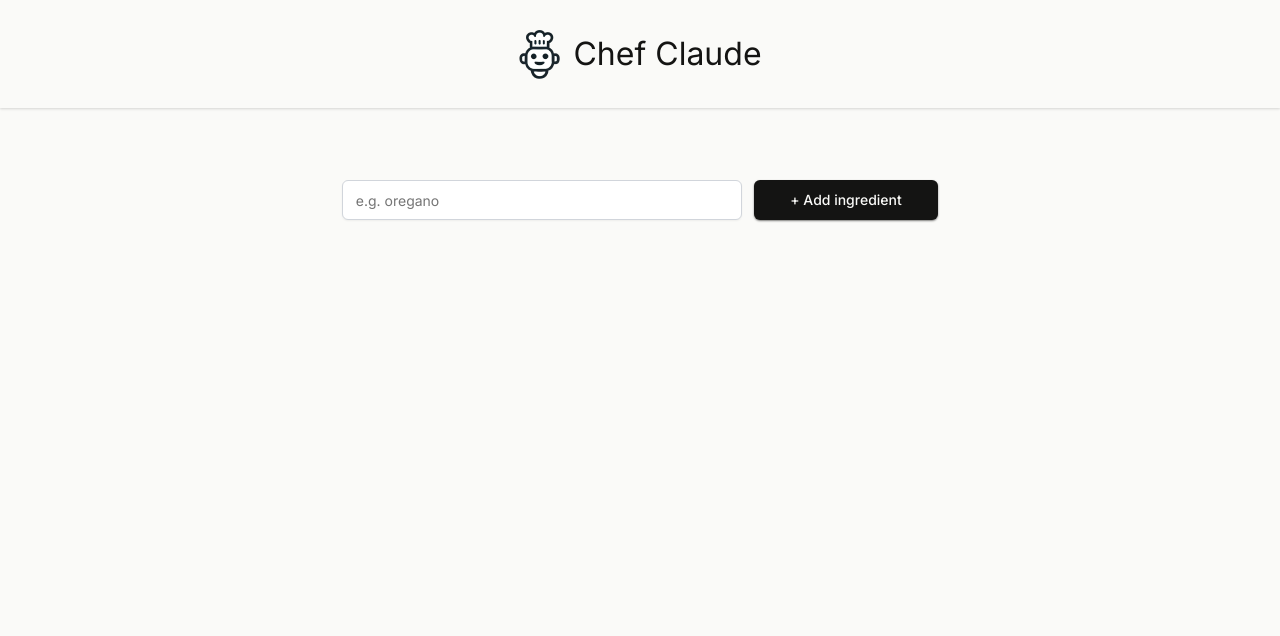
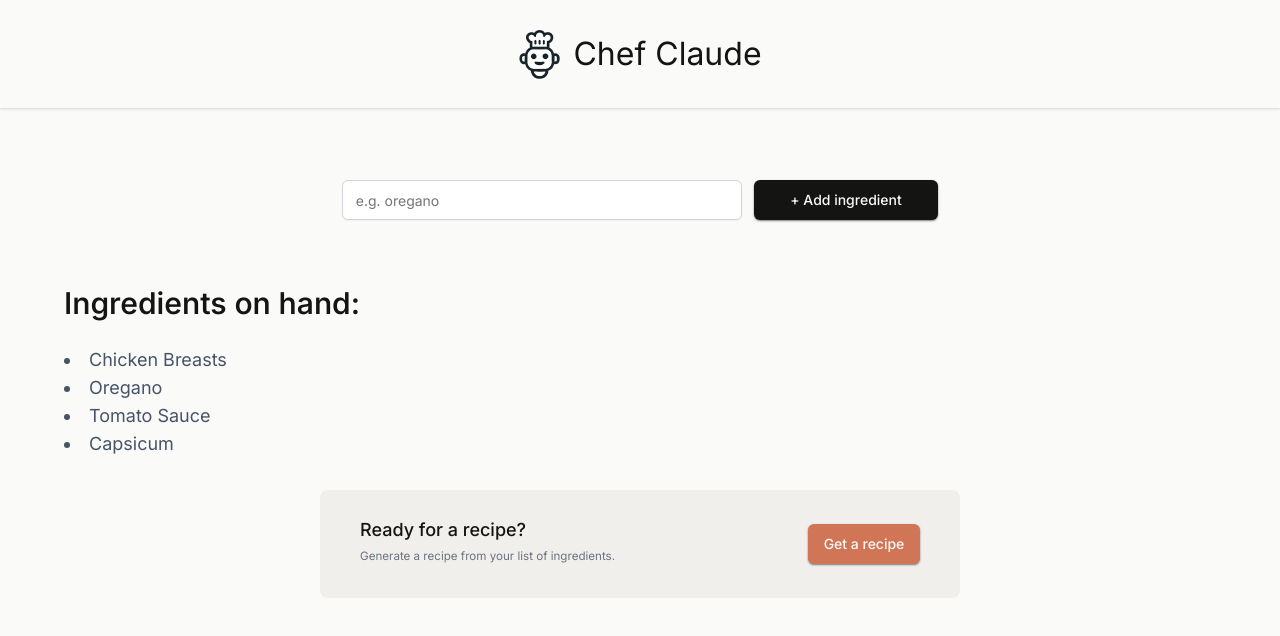
Before and after one commit to sabeeh-ck/fs-05-react-chefclaude, a React (Vite) app: page / in a window 1280 px wide. Shown: the top 636 px of the page. Built offline with nearby package versions, Linux system fonts and the light colour scheme.

Commit message:
Commit 6.1

```diff
--- a/src/Main.jsx
+++ b/src/Main.jsx
@@ -1,12 +1,19 @@
 import React from "react";
 
 export default function Main() {
-    const [ingredients, setIngredients] = React.useState([]);
+    const [ingredients, setIngredients] = React.useState([
+        "Chicken Breasts",
+        "Oregano",
+        "Tomato Sauce",
+        "Capsicum",
+    ]);
 
     const addIngredient = (formData) => {
         const newIngredient = formData.get("ingredient");
         setIngredients((prevIngredient) => [...prevIngredient, newIngredient]);
     };
+
+    const [recipeShown, setRecipeShown] = React.useState(false);
 
     return (
         <main>
@@ -14,7 +21,7 @@
                 <input type="text" aria-label="Add ingredient" placeholder="e.g. oregano" name="ingredient" />
                 <button>+ Add ingredient</button>
             </form>
-            {ingredients.length > 0 ? (
+            {ingredients.length > 0 && (
                 <section>
                     <h2>Ingredients on hand:</h2>
                     <ul>
@@ -22,15 +29,73 @@
                             <li key={ingredient}> {ingredient} </li>
                         ))}
                     </ul>
-                    <div className="get-recipe-container">
-                        <div>
-                            <h3>Ready for a recipe?</h3>
-                            <p>Generate a recipe from your list of ingredients.</p>
+                    {ingredients.length > 3 && (
+                        <div className="get-recipe-container">
+                            <div>
+                                <h3>Ready for a recipe?</h3>
+                                <p>Generate a recipe from your list of ingredients.</p>
+                            </div>
+                            <button onClick={() => setRecipeShown(true)}>Get a recipe</button>
                         </div>
-                        <button>Get a recipe</button>
-                    </div>
+                    )}
                 </section>
-            ) : null}
+            )}
+            {recipeShown && (
+                <section>
+                    <h2>Chef Claude Recommends:</h2>
+                    <article className="suggested-recipe-container" aria-live="polite">
+                        <p>
+                            Based on the ingredients you have available, I would recommend making a simple a
+                            delicious <strong>Beef Bolognese Pasta</strong>. Here is the recipe:
+                        </p>
+                        <h3>Beef Bolognese Pasta</h3>
+                        <strong>Ingredients:</strong>
+                        <ul>
+                            <li>1 lb. ground beef</li>
+                            <li>1 onion, diced</li>
+                            <li>3 cloves garlic, minced</li>
+                            <li>2 tablespoons tomato paste</li>
+                            <li>1 (28 oz) can crushed tomatoes</li>
+                            <li>1 cup beef broth</li>
+                            <li>1 teaspoon dried oregano</li>
+                            <li>1 teaspoon dried basil</li>
+                            <li>Salt and pepper to taste</li>
+                            <li>8 oz pasta of your choice (e.g., spaghetti, penne, or linguine)</li>
+                        </ul>
+                        <strong>Instructions:</strong>
+                        <ol>
+                            <li>Bring a large pot of salted water to a boil for the pasta.</li>
+                            <li>
+                                In a large skillet or Dutch oven, cook the ground beef over medium-high heat,
+                                breaking it up with a wooden spoon, until browned and cooked through, about 5-7
+                                minutes.
+                            </li>
+                            <li>
+                                Add the diced onion and minced garlic to the skillet and cook for 2-3 minutes,
+                                until the onion is translucent.
+                            </li>
+                            <li>Stir in the tomato paste and cook for 1 minute.</li>
+                            <li>
+                                Add the crushed tomatoes, beef broth, oregano, and basil. Season with salt and
+                                pepper to taste.
+                            </li>
+                            <li>
+                                Reduce the heat to low and let the sauce simmer for 15-20 minutes, stirring
+                                occasionally, to allow the flavors to meld.
+                            </li>
+                            <li>
+                                While the sauce is simmering, cook the pasta according to the package instructions.
+                                Drain the pasta and return it to the pot.
+                            </li>
+                            <li>Add the Bolognese sauce to the cooked pasta and toss to combine.</li>
+                            <li>
+                                Serve hot, garnished with additional fresh basil or grated Parmesan cheese if
+                                desired.
+                            </li>
+                        </ol>
+                    </article>
+                </section>
+            )}
         </main>
     );
 }
--- a/src/index.css
+++ b/src/index.css
@@ -20,6 +20,10 @@
     border: none;
     border-radius: 0.375rem;
     box-shadow: 0 1px 2px rgba(0, 0, 0, 0.5);
+}
+
+button:hover {
+    cursor: pointer;
 }
 
 body {
@@ -91,7 +95,9 @@
     margin-bottom: 2rem;
 }
 
-.get-recipe-container {
+div.get-recipe-container {
+    width: 40rem;
+    margin: auto;
     background-color: #f0efeb;
     padding: 1.75rem 2.5rem 1.75rem;
     border-radius: 0.5rem;
@@ -100,19 +106,19 @@
     align-items: center;
 }
 
-.get-recipe-container > button {
+div.get-recipe-container > button {
     width: 7rem;
     background-color: #d17557;
     color: #fafaf8;
 }
 
-.get-recipe-container > div > h3 {
+div.get-recipe-container > div > h3 {
     font: inherit;
     font-weight: 500;
     line-height: 1.5rem;
 }
 
-.get-recipe-container > div > p {
+div.get-recipe-container > div > p {
     font-size: 0.725rem;
     color: #6b7280;
 }
```
